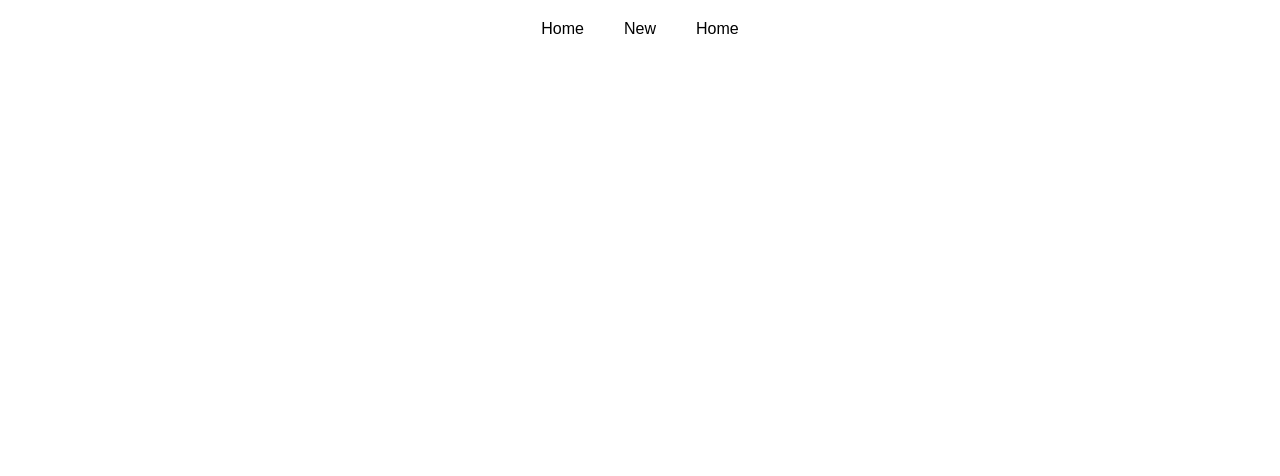
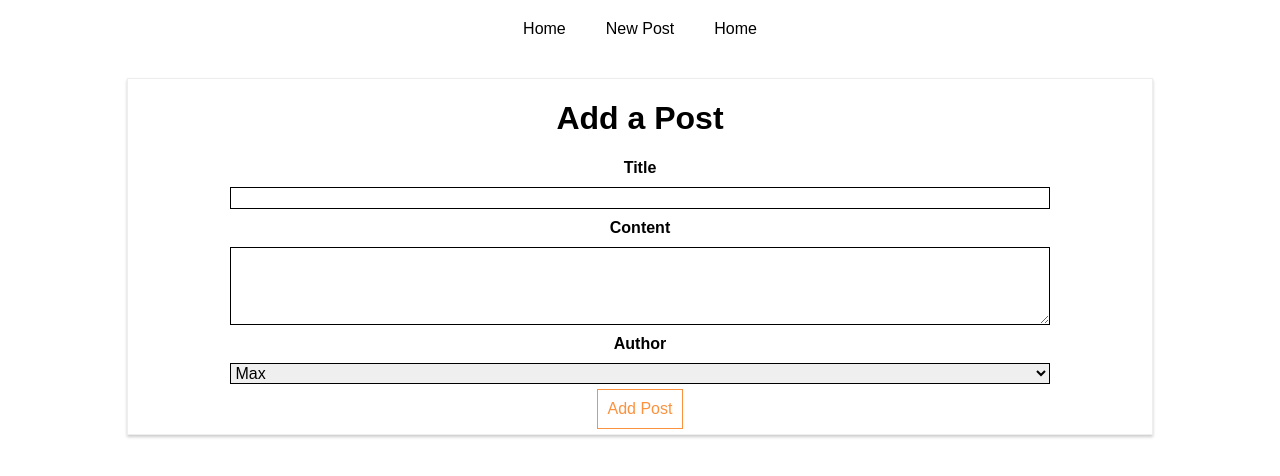
Before and after one commit to johnny055279/React-Blog, a React (Create React App) app: page /new-post in a window 1280 px wide. Shown: the top 476 px of the page. Built offline with nearby package versions, Linux system fonts and the light colour scheme.

Commit message:
fixed switch page usein Link

```diff
--- a/src/containers/Blog/Blog.js
+++ b/src/containers/Blog/Blog.js
@@ -1,7 +1,8 @@
 import React, { Component } from 'react';
 import './Blog.css';
 import Posts from './Posts/Posts';
-import { Route } from 'react-router-dom';
+import { Route, Link } from 'react-router-dom';
+import NewPost from '../../containers/Blog/NewPost/NewPost'
 
 class Blog extends Component {
 
@@ -12,15 +13,20 @@ class Blog extends Component {
                 <header>
                     <nav>
                         <ul>
-                            <li><a href="/">Home</a></li>
-                            <li><a href="/new-post">New</a></li>
-                            <li><a href="/">Home</a></li>
+                            {/* use Link to avoid re-render the page after click the achor */}
+                            <li><Link to='/'>Home</Link></li>
+                            <li><Link to={{
+                                            pathname: '/new-post',
+                                            hash: '#submit',
+                                            search: '?quick-submit=true'}}>New Post</Link></li>
+                            <li><Link to="/">Home</Link></li>
                         </ul>
                     </nav>
                 </header>
 
                 {/* use exact to render specific page */}
-                <Route path='/' exact render={() => <Posts/>}/>
+                <Route path='/' exact component={Posts}/>
+                <Route path='/new-post' exact component={NewPost}/>
             </div>
         );
     }
```
